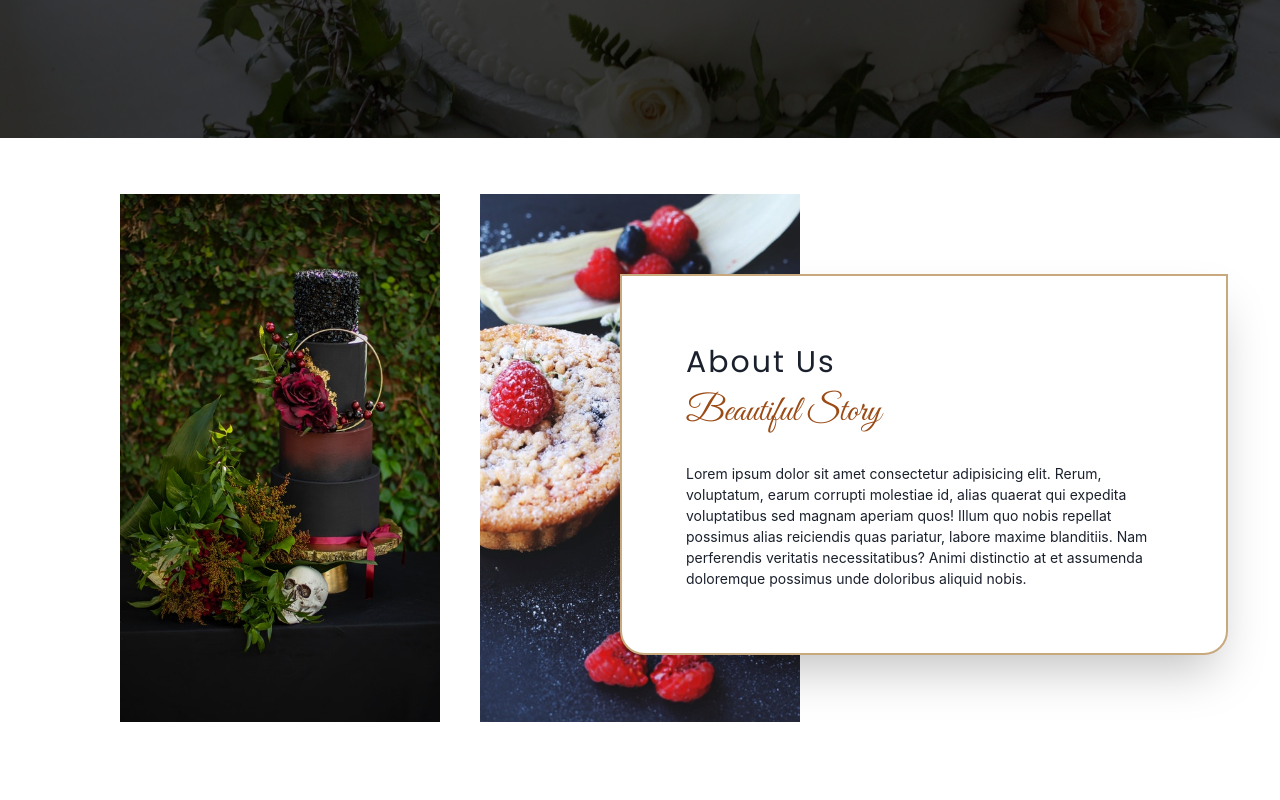
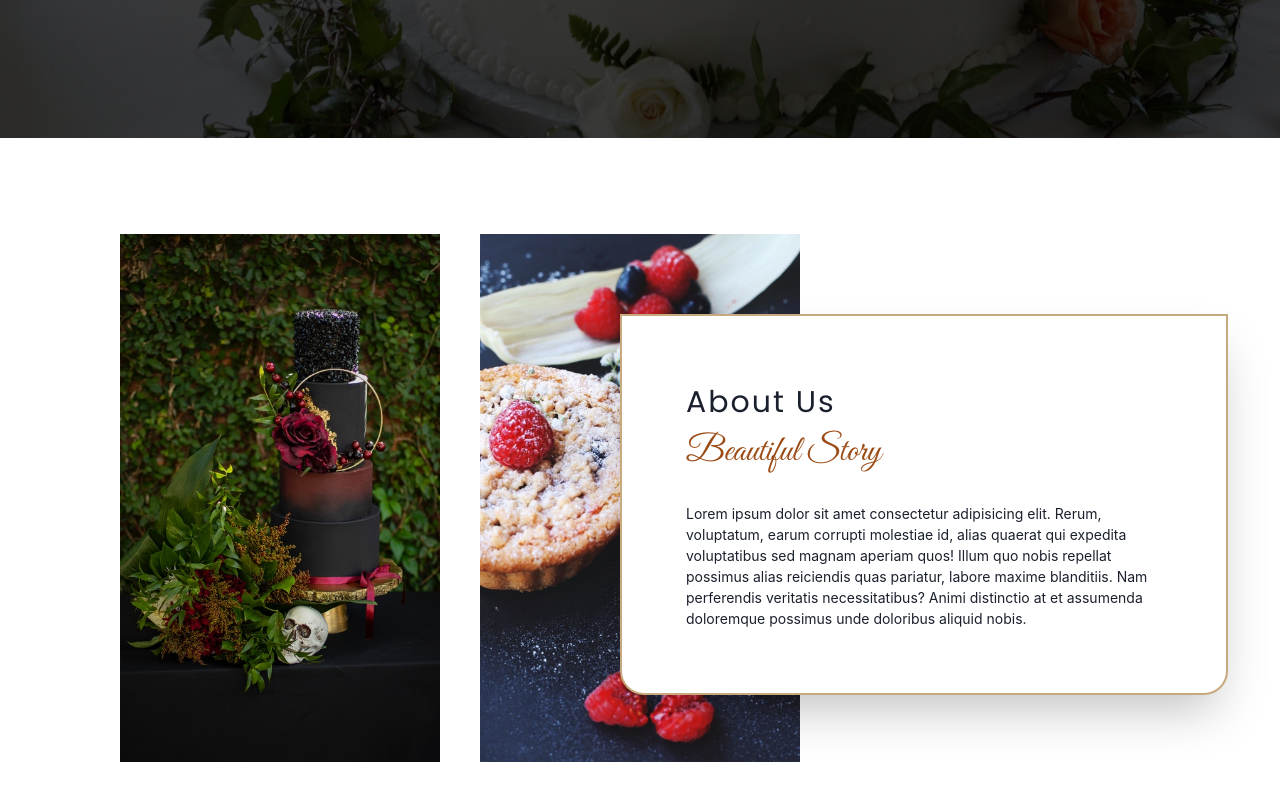
Before and after one commit to afiatamanna06/beleniss, a Next.js app: page / in a window 1280 px wide. Shown: the part 662-1462 px from the top of the page. Before the commit the page ends 1440 px from the top, so only its background shows below. Built offline with nearby package versions, Linux system fonts and the light colour scheme.

Commit message:
Update about section margin

```diff
--- a/components/about/About.tsx
+++ b/components/about/About.tsx
@@ -2,7 +2,7 @@ import { Box, Center, Flex, Image } from '@chakra-ui/react'
 
 function About() {
   return (
-    <Flex justify="center" h="40rem" mt={["20rem", "20rem", "20rem", "0", "0"]}>
+    <Flex id="about" justify="center" h="40rem" mt={["20rem", "20rem", "20rem", "10", "10"]}>
         <Center>
             <Flex gap={10} position="relative" direction={["column", "column", "column", "row", "row"]}>
                 <Image src="/intro_1.jpg" w="20rem" h="33rem" alt="" />
```
